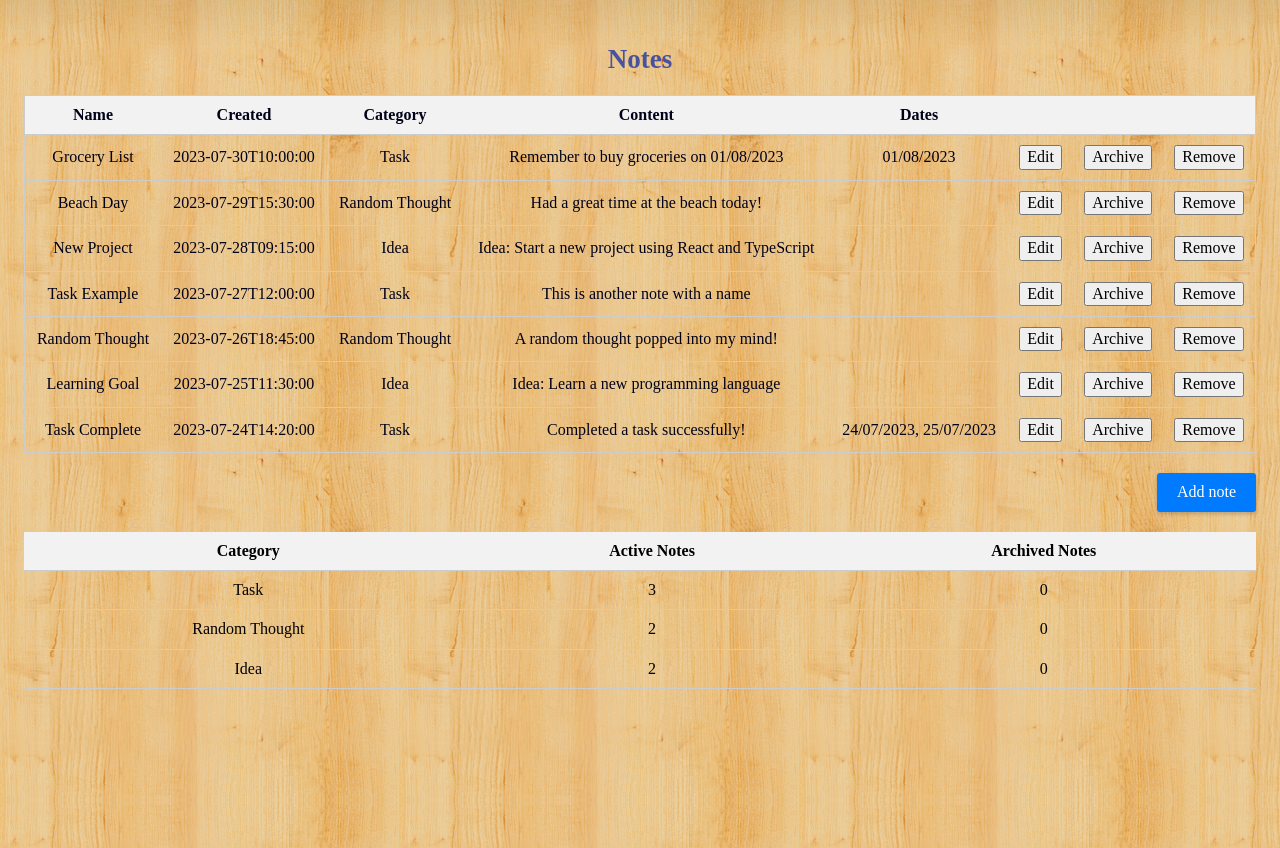
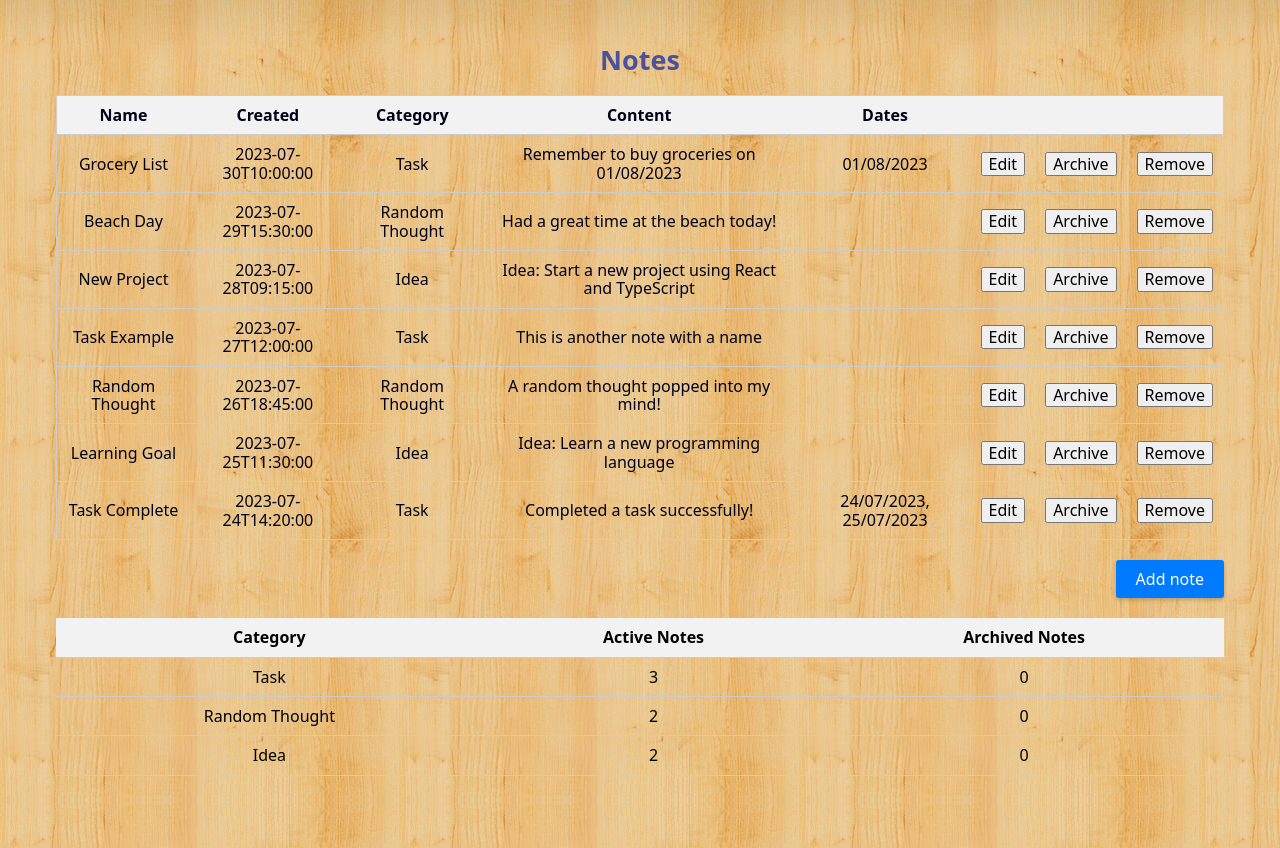
Before and after one commit to olegtremba1234/notes-ts-react-app, a React (Create React App) app: page / in a window 1280 px wide. Built offline with nearby package versions, Linux system fonts and the light colour scheme.

Commit message:
add container, fix edit note modal

```diff
--- a/src/App.tsx
+++ b/src/App.tsx
@@ -1,17 +1,20 @@
 import React, { useState } from 'react';
-import { NoteCategory } from './helpers/types/noteTypes';
+import { Note,NoteCategory } from './helpers/types/noteTypes';
 import NoteForm from './components/NoteForm/AddNoteForm';
 import NotesTable from './components/NotesTable/NotesTable';
 import Header from './components/Header/Header';
 import Modal from './components/Modal/Modal';
 import SummaryTable from './components/SummaryTable/SummaryTable';
 import AddNoteButton from './components/AddNoteButton/AddNoteButton';
+import EditNoteModal from './components/NoteForm/EditNoteForm';
+import Container from './components/Container/Container';
 
 const categories: NoteCategory[] = ['Task', 'Random Thought', 'Idea'];
 
 const App: React.FC = () => {
   const [isAddNoteModalOpen, setIsAddNoteModalOpen] = useState(false);
   const [isEditNoteModalOpen, setIsEditNoteModalOpen] = useState(false);
+  const [selectedNote, setSelectedNote] = useState<Note | null>(null);
 
    const handleOpenAddNoteModal = () => {
     setIsAddNoteModalOpen(true);
@@ -21,7 +24,8 @@ const App: React.FC = () => {
     setIsAddNoteModalOpen(false);
   };
 
-  const handleOpenEditNoteModal = () => {
+  const handleOpenEditNoteModal = (note:Note) => {
+    setSelectedNote(note);
     setIsEditNoteModalOpen(true);
   };
 
@@ -30,7 +34,7 @@ const App: React.FC = () => {
   };
 
   return (
-    <div>
+    <Container>
       <Header/>
       <NotesTable categories={categories} onOpenEditNoteModal={handleOpenEditNoteModal} />
       <AddNoteButton onClick={handleOpenAddNoteModal}/>
@@ -38,10 +42,10 @@ const App: React.FC = () => {
           <NoteForm categories={categories} />
         </Modal>
         <Modal isOpen={isEditNoteModalOpen} onClose={handleCloseEditNoteModal}>
-         <NoteForm categories={categories} />
+         {selectedNote && <EditNoteModal isOpen={isEditNoteModalOpen} note={selectedNote} onClose={handleCloseEditNoteModal} categories={categories}/>}
         </Modal>
       <SummaryTable categories={categories} />
-    </div>
+    </Container>
   );
 };
 
--- /dev/null
+++ b/src/components/Container/Container.styled.ts
@@ -0,0 +1,22 @@
+import styled from "styled-components";
+
+export const AppContainer = styled.div`
+    // Mobile
+  max-width: 480px;
+  margin-left: auto;
+  margin-right: auto;
+  padding-left: 20px;
+  padding-right: 20px;
+  // Tablet
+  @media screen and (min-width: 768px) {
+    max-width: 768px;
+    padding-left: 32px;
+    padding-right: 32px;
+  }
+  // Desktop
+  @media screen and (min-width: 1280px) {
+    max-width: 1280px;
+    padding-left: 32px;
+    padding-right: 32px;
+  }
+`
--- /dev/null
+++ b/src/components/Container/Container.tsx
@@ -0,0 +1,12 @@
+import React, { ReactNode } from 'react';
+import { AppContainer } from "./Container.styled"
+
+interface ContainerProps {
+  children: ReactNode;
+}
+
+
+const Container: React.FC<ContainerProps> = ({children}) => {
+    return <AppContainer>{ children}</AppContainer>
+}
+export default Container
--- /dev/null
+++ b/src/components/NoteForm/EditNoteForm.tsx
@@ -0,0 +1,63 @@
+import React, { useState } from 'react';
+import { useDispatch } from 'react-redux';
+import { Note, NoteCategory } from '../../helpers/types/noteTypes';
+import { editNote } from '../../redux/actions/noteActions';
+
+interface EditNoteModalProps {
+  isOpen: boolean;
+  onClose: () => void;
+  note: Note;
+  categories: NoteCategory[];
+}
+
+const EditNoteModal: React.FC<EditNoteModalProps> = ({ isOpen, onClose, note, categories }) => {
+  const [editedName, setEditedName] = useState(note.name);
+  const [editedContent, setEditedContent] = useState(note.content);
+  const [editedCategory, setEditedCategory] = useState(note.category);
+  const dispatch = useDispatch();
+
+  const handleSaveNote = () => {
+    const editedNote: Note = {
+      ...note,
+      name: editedName,
+      content: editedContent,
+      category: editedCategory,
+    };
+    dispatch(editNote(editedNote));
+    onClose();
+  };
+
+  return (
+    <div>
+      {isOpen && (
+        <div>
+          <h2>Edit Note</h2>
+          <input
+            type="text"
+            value={editedName}
+            onChange={(e) => setEditedName(e.target.value)}
+            placeholder="Enter note name"
+          />
+          <input
+            type="text"
+            value={editedContent}
+            onChange={(e) => setEditedContent(e.target.value)}
+            placeholder="Enter note content"
+          />
+          <select value={editedCategory} onChange={(e) => setEditedCategory(e.target.value as NoteCategory)}>
+            <option value="">Select category</option>
+            {categories.map((category) => (
+              <option key={category} value={category}>
+                {category}
+              </option>
+            ))}
+          </select>
+          <button onClick={handleSaveNote}>Save</button>
+          <button onClick={onClose}>Cancel</button>
+        </div>
+      )}
+    </div>
+  );
+};
+
+export default EditNoteModal;
--- a/src/helpers/GlobaStyles.ts
+++ b/src/helpers/GlobalStyles.ts
@@ -43,7 +43,11 @@ body {
   min-height: 100vh;
   display: flex;
   flex-direction: column;
-   background-image:linear-gradient(rgba(105, 67, 0, 0.1) 0%, transparent 5.5%), url(${BackgroundImage});
+  font-family: system-ui, -apple-system, Segoe UI, Roboto, Helvetica, Arial, sans-serif, Apple Color Emoji, Segoe UI Emoji;
+}
+
+body{
+  background-image:linear-gradient(rgba(105, 67, 0, 0.1) 0%, transparent 5.5%), url(${BackgroundImage});
     background-repeat: no-repeat, repeat;
     background-size: auto, 400px 400px;
     overflow-x: hidden;
--- a/src/redux/actions/noteActions.ts
+++ b/src/redux/actions/noteActions.ts
@@ -12,10 +12,10 @@ export const addNote = (note: Note): NoteActionTypes => ({
   payload: note,
 });
 
-export const editNote = (editedNote: Note) => {
+export const editNote = (note: Note) => {
   return {
     type: EDIT_NOTE,
-    payload: editedNote,
+    payload: note,
   };
 };
 
--- a/src/redux/reducers/noteReducers.ts
+++ b/src/redux/reducers/noteReducers.ts
@@ -19,14 +19,13 @@ const noteReducer = (state = initialState, action: NoteActionTypes): NoteState =
         activeNotes: [...state.activeNotes, action.payload],
           };
     case EDIT_NOTE:
+      const editedNote = action.payload;
+      const updatedActiveNotes = state.activeNotes.map((note) =>
+        note.id === editedNote.id ? editedNote : note
+      );
       return {
         ...state,
-        activeNotes: state.activeNotes.map((note) =>
-          note.id === action.payload.id ? action.payload : note
-        ),
-        archivedNotes: state.archivedNotes.map((note) =>
-          note.id === action.payload.id ? action.payload : note
-        ),
+        activeNotes: updatedActiveNotes,
       };
     case ARCHIVE_NOTE:
       const noteToArchive = state.activeNotes.find((note) => note.id === action.payload);
```
Also changed, not shown: src/index.tsx (+7 -4 lines).
